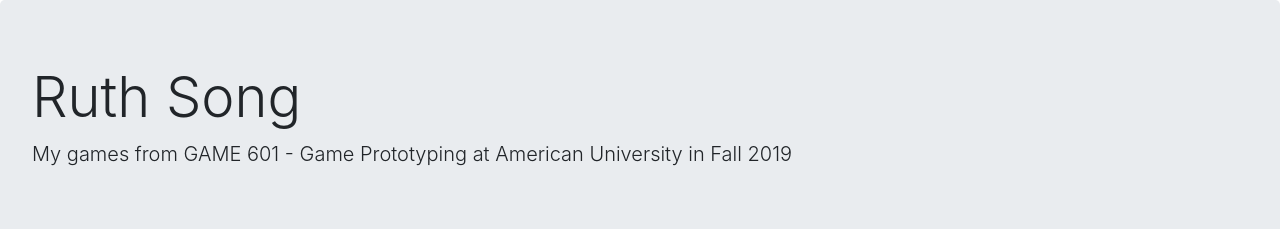
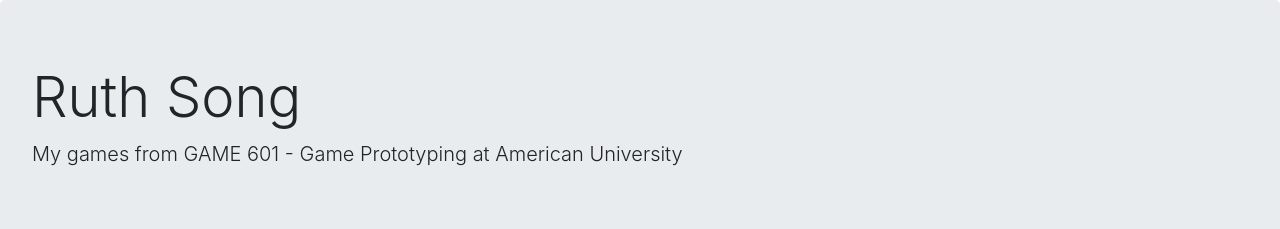
Before and after one commit to ruthsonggame/2019final, a plain HTML site: page index.html in a window 1280 px wide. Shown: the top 229 px of the page. Drawn offline with nearby package versions, Linux system fonts and the light colour scheme.

Commit message:
Update index.html

```diff
--- a/index.html
+++ b/index.html
@@ -12,7 +12,7 @@
 <body>
   <div class="jumbotron m-0">
     <h1 class="display-4">Ruth Song</h1>
-    <p class="lead">My games from GAME 601 - Game Prototyping at American University in Fall 2019</p>
+    <p class="lead">My games from GAME 601 - Game Prototyping at American University </p>
   </div>
   <div class="card">
     <div class="card-header h3">Game Modification: modified matching pennies</div>
```
